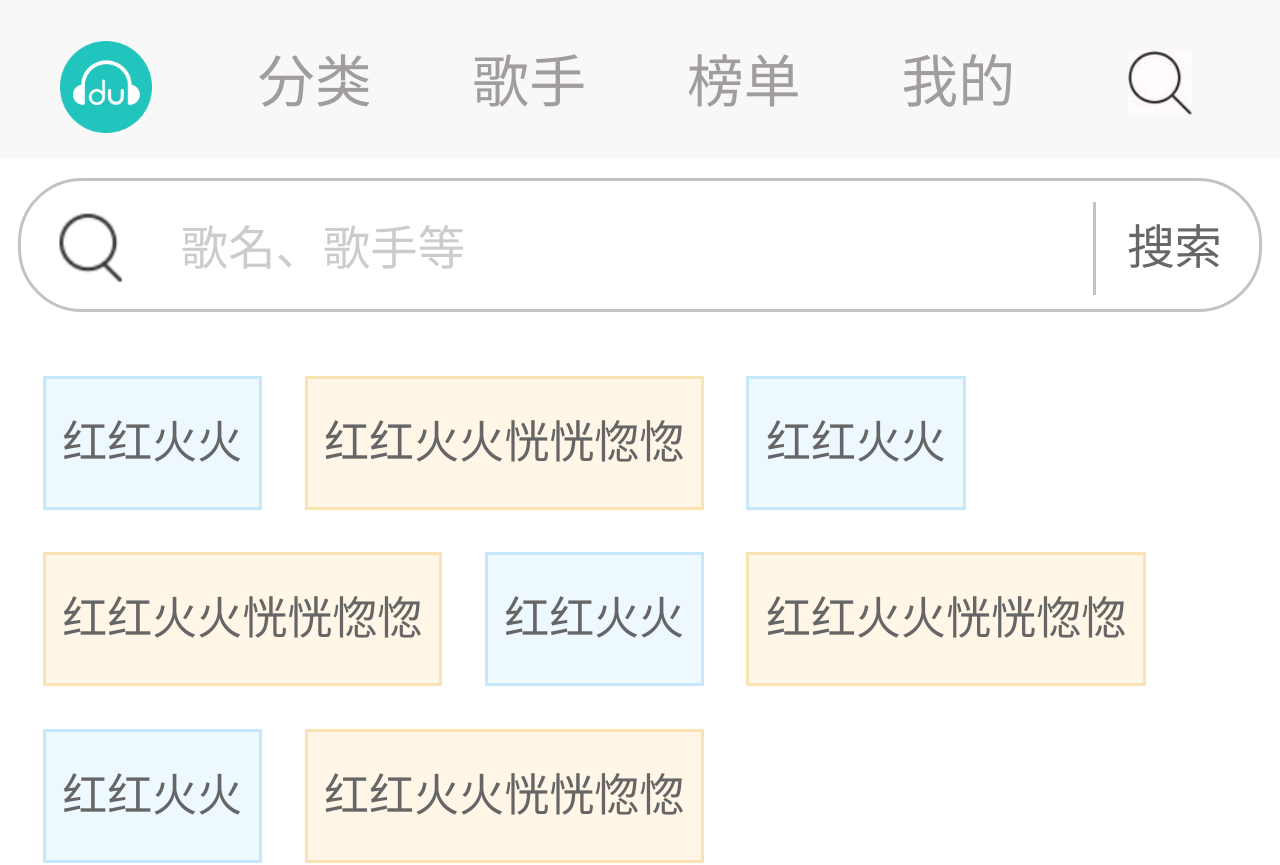
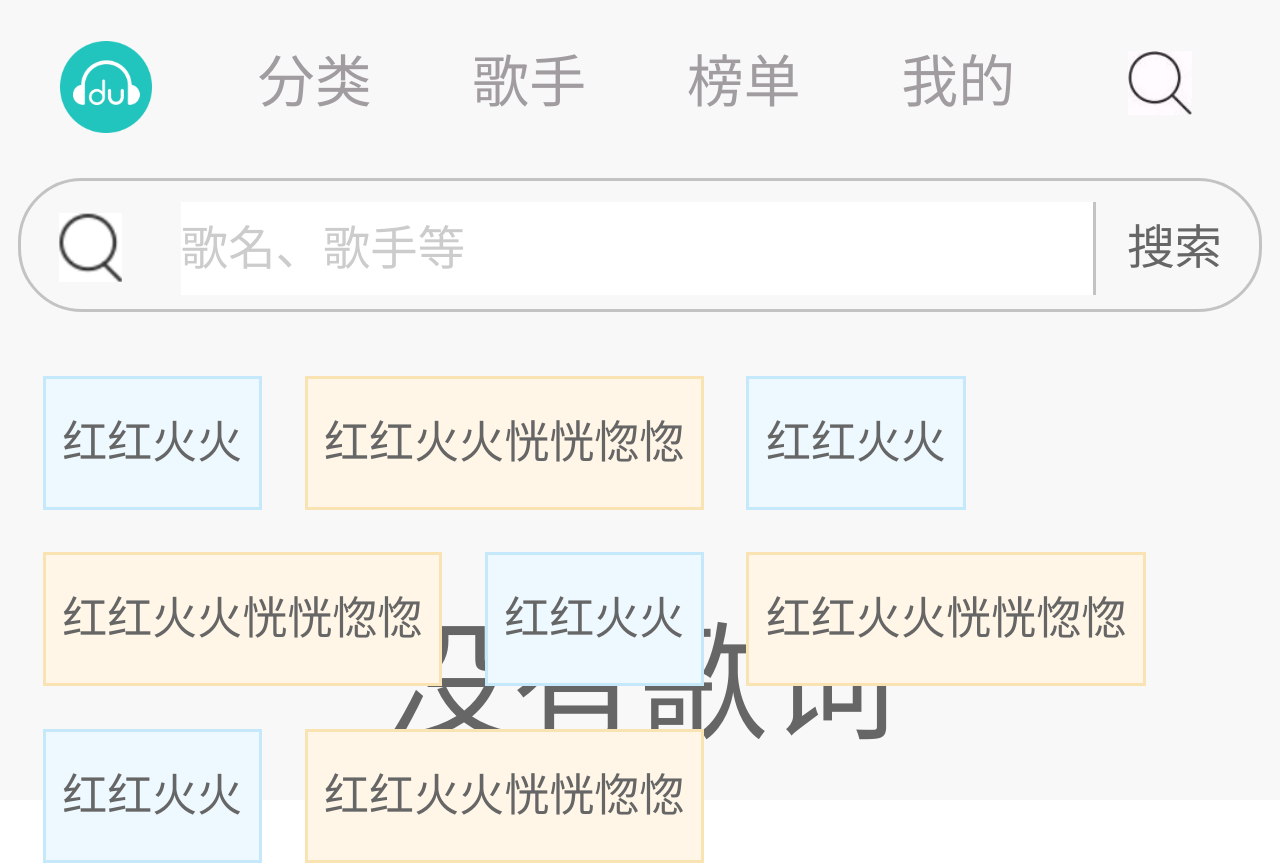
Before and after one commit to xhw0714/bdmusic, a React app: page /search in a window 1280 px wide. Shown: the top 865 px of the page. Built offline with nearby package versions, Linux system fonts and the light colour scheme.

Commit message:
上一首下一首

```diff
--- a/src/actions/index.js
+++ b/src/actions/index.js
@@ -1,3 +1,4 @@
+
 
 export function playMusic (id){
     return {
--- a/src/common/App.js
+++ b/src/common/App.js
@@ -18,6 +18,7 @@ import TopList from './../container/toplist/topList';
 import {songDetail,songUrl,lyric} from "../methods/methods"
 
 class App extends Component {
+  playindex = 0;
   constructor(){
     super();
     this.state={
@@ -61,16 +62,18 @@ class App extends Component {
 
 //歌曲播放进度条
   getprogress = ()=>{
+    clearInterval(this.timer);
     this.timer = setInterval(()=>{
       let {playAudio} = this.refs;
-      this.setState({
-        progress:playAudio.prevPlayed,
-        getCurrentTime:playAudio.getCurrentTime()
-      })
+        this.setState({
+          progress:playAudio.prevPlayed,
+          getCurrentTime:playAudio.getCurrentTime()
+        })
     },300)
   }
 //播放暂停
   setPlayOrPause=()=>{
+
     let {isPlaying} = this.state;
       this.setState({
         isPlaying:!isPlaying
@@ -82,6 +85,30 @@ class App extends Component {
         }
       })
   }
+
+  //播放完成后或者下一首
+  playEndorNext = (e)=>{
+    // clearInterval(this.timer)
+
+    let {playArr} = this.props;
+    if(playArr[this.playindex+1]){
+        this.playSong(playArr[++this.playindex].id)
+    }else{
+      alert("没有下一首了")
+    }
+  }
+
+  //播放完成后
+  playPre = (e)=>{
+    // clearInterval(this.timer)
+    let {playArr} = this.props;
+    if(playArr[this.playindex-1]){
+        this.playSong(playArr[--this.playindex].id)
+    }else{
+      alert("没有上一首了")
+    }
+  }
+
 //显示大播放器
   bigplayshowfn= ()=>{
       let {bigPlayShow} = this.state;
@@ -93,14 +120,20 @@ class App extends Component {
   setSeekTo=(num)=>{
     this.refs.playAudio.seekTo(num)
   }
+  componentDidMount(){
+    let {store} = this.props;
+    store.subscribe(()=>{
+      this.playindex = 0
+    })
+  }
 
 
   render() {
-    let {playSong,setPlayOrPause,bigplayshowfn,setSeekTo} = this;
+    let {playSong,setPlayOrPause,bigplayshowfn,setSeekTo,playEndorNext,playindex,playPre} = this;
     let {nowPlayLink,isPlaying,progress,songMes,playingId,bigPlayShow,getCurrentTime,lrcArr} = this.state;
     let {playArr} = this.props;
-    if(playArr.length>0){
-      playSong(playArr[0].id)
+    if(playArr.length>0 ){
+      playSong(playArr[playindex].id)
     }
     return (
       // havaPlay 留出底部的padding值
@@ -116,9 +149,9 @@ class App extends Component {
               <Route path="/login"  component={Login}></Route>
               <Route path="/toplist/:id?" component={TopList}></Route>
           </div>
-          {playingId!==0?<PlaySmall bigplayshowfn={bigplayshowfn}  arr={playArr[0]} progress={progress} songMes={songMes} isplaying={isPlaying} setPlayOrPause={setPlayOrPause}/>:null}
-          {bigPlayShow?<PlayBig bigplayshowfn={bigplayshowfn} isplaying={isPlaying} getCurrentTime={getCurrentTime} progress={progress} songMes={songMes} setPlayOrPause={setPlayOrPause} lrcArr={lrcArr} setSeekTo={setSeekTo}/>:null}
-          <ReactPlayer url={nowPlayLink} playing={isPlaying} ref="playAudio" width={0} height={0} progressFrequency={0.5}/>
+          {playingId!==0?<PlaySmall bigplayshowfn={bigplayshowfn}  arr={playArr[0]} progress={progress} songMes={songMes} isplaying={isPlaying} setPlayOrPause={setPlayOrPause} playEndorNext={playEndorNext}/>:null}
+          <PlayBig bigplayshowfn={bigplayshowfn} isplaying={isPlaying} getCurrentTime={getCurrentTime} progress={progress} songMes={songMes} setPlayOrPause={setPlayOrPause} playEndorNext={playEndorNext} lrcArr={lrcArr} setSeekTo={setSeekTo} bigPlayShow={bigPlayShow} playPre={playPre}/>
+          <ReactPlayer onEnded={playEndorNext} url={nowPlayLink} playing={isPlaying} ref="playAudio" width={0} height={0} progressFrequency={0.5}/>
       </div>
     )
   }
--- a/src/component/playBig/playBig.js
+++ b/src/component/playBig/playBig.js
@@ -6,14 +6,20 @@ function totwo(n){
 }
 
 export default class playBig extends Component{
-
+    constructor(){
+        super();
+        this.state={
+            getProLong:0
+        }
+    }
     seek = 0;
     //歌词滚动
     componentDidUpdate() {
         let {getCurrentTime} = this.props;
-        let {songTextBox} = this.refs;
+        let {songTextBox,songDiv} = this.refs;
         let lis = document.querySelectorAll(".song-div .song-text li");
-        let BoxHeight = document.querySelector(".song-div").offsetHeight;
+        let BoxHeight = songDiv.offsetHeight;
+
         for(var i=0;i<lis.length;i++){
             if(Number(lis[i].dataset.time) === Math.floor(getCurrentTime)){
                 this.goTop = lis[i].offsetTop;
@@ -22,9 +28,13 @@ export default class playBig extends Component{
         songTextBox.style.top = - (this.goTop-BoxHeight/2) + "px";
     }
     componentDidMount(){
-        let BoxHeight = document.querySelector(".song-div").offsetHeight;
-        let {songTextBox} = this.refs;
+        let {songTextBox,songDiv,drapBox} = this.refs;
+        let BoxHeight = songDiv.offsetHeight;
         songTextBox.style.top = BoxHeight/2 + "px";
+
+        this.setState({
+            getProLong:drapBox.offsetWidth
+        })
     }
 
     //拖拽进度
@@ -34,11 +44,13 @@ export default class playBig extends Component{
     }
 
     drapMove = (e) => {
+        let {getProLong} = this.state;
         let moveLeft = e.touches[0].clientX - this.refs.drapBox.getBoundingClientRect().left;
         if(moveLeft<=0)moveLeft=0;
         if(moveLeft>= this.refs.drapBox.getBoundingClientRect().right - this.refs.drapBox.getBoundingClientRect().left) moveLeft = this.refs.drapBox.getBoundingClientRect().right - this.refs.drapBox.getBoundingClientRect().left;
         this.refs.drapSpan.style.left = moveLeft +'px';
-        this.seek = moveLeft/1000 >1? 1 :moveLeft/1000;
+
+        this.seek = moveLeft/getProLong >1? 1 :moveLeft/getProLong;
     }
 
     drapEnd = (e) => {
@@ -48,8 +60,10 @@ export default class playBig extends Component{
     }
 
     render(){
-        let {bigplayshowfn,isplaying,progress,setPlayOrPause,getCurrentTime,songMes,lrcArr} = this.props;
+        let {bigplayshowfn,isplaying,progress,setPlayOrPause,getCurrentTime,songMes,lrcArr,bigPlayShow,playEndorNext,playPre} = this.props;
         let {drapSong,drapEnd} = this;
+        let {getProLong} = this.state;
+        if(lrcArr.length>0){
             //根据时间拆分歌词
             let newTime = 0;
             let lrcshow = lrcArr.map((e,i)=>{
@@ -60,19 +74,24 @@ export default class playBig extends Component{
                 if(newe.trim() === '')return '';
                 return {name:newe,time:isNaN(newTime)?0:newTime}
             }).filter(e=>e!=='');
-        let item = lrcshow.map((e,i)=>{
+            var item = lrcshow.map((e,i)=>{
+                if(lrcshow[i+1]){
                     return <li key={i} className={getCurrentTime>=e.time&&getCurrentTime<lrcshow[i+1].time?"on":''} data-time={e.time}>{e.name}</li>
+                }else{
+                    return <li key={i} className={getCurrentTime>=e.time?"on":''} data-time={e.time}>{e.name}</li>
+                }
             })
+        }
         //渲染
         return (
-            <section className="big-play">
+            <section className="big-play" style={bigPlayShow?{}:{"zIndex":"-5000"}}>
                 <div className="b-p-head clearfix">
                     <span className="back fl" onClick={bigplayshowfn}></span>
                     {/* 歌曲信息 两个span歌名和歌手 ul为歌词 */}
                     <div className="song-all">
                         <span className="song-name">{songMes.name}</span>
-                        <span className="singer">{songMes.ar[0].name}</span>
-                        <div className="song-div">
+                        <span className="singer">{songMes.ar?songMes.ar[0].name:''}</span>
+                        <div className="song-div" ref="songDiv">
                         <ul className="song-text"  ref="songTextBox">
 
                             {lrcArr.length>0?item:"没有歌词"}
@@ -90,7 +109,7 @@ export default class playBig extends Component{
                 <div className="big-bar-tool clearfix">
                     <span className="time fl">{totwo(Math.floor(getCurrentTime/60))}:{totwo(Math.floor(getCurrentTime%60))}</span>
                     <span className="guidao fr" ref="drapBox">
-                        <span className="small-bar" ref="drapSpan"  onTouchStart={e=>drapSong(e)} onTouchEnd={e=>drapEnd(e)} style={{left:1000*progress+'px'}}></span>
+                        <span className="small-bar" ref="drapSpan"  onTouchStart={e=>drapSong(e)} onTouchEnd={e=>drapEnd(e)} style={{left:getProLong*progress+'px'}}></span>
                     </span>
                 </div>
 
@@ -98,12 +117,18 @@ export default class playBig extends Component{
                 <div className="btns clearfix">
                 {/* 播放模式 正常（顺序播放）无  单曲  type-one   随机（type-afs） */}
                     <span className="play-style type-one fl"></span>
-                    <span className="pre fl"></span>
+                    <span className="pre fl" onClick={e=>{
+                        e.stopPropagation();
+                        playPre()
+                    }}></span>
                     <span className={isplaying?"play-btn play fl":"play-btn stop fl"} onClick={e=>{
                         e.stopPropagation();
                         setPlayOrPause()
                     }}></span>
-                    <span className="next fl"></span>
+                    <span className="next fl" onClick={e=>
+                        {e.stopPropagation();
+                        playEndorNext(e)}
+                    }></span>
                     <span className="list fl"></span>
                 </div>
             </section>
--- a/src/component/playSmall/playSmall.js
+++ b/src/component/playSmall/playSmall.js
@@ -10,7 +10,7 @@ export default class extends Component{
     }
 
     render(){
-        let {progress,songMes,isplaying,setPlayOrPause,bigplayshowfn} = this.props;
+        let {progress,songMes,isplaying,setPlayOrPause,bigplayshowfn,playEndorNext} = this.props;
         return (
             <div className="music-play-small clearfix" onClick={e=>bigplayshowfn()}>
                 <div
@@ -33,7 +33,10 @@ export default class extends Component{
                         e.stopPropagation();
                         setPlayOrPause()
                     }}></div>
-                    <div className="next-btn fl"></div>
+                    <div className="next-btn fl" onClick={e=>{
+                        e.stopPropagation();
+                        playEndorNext()
+                    }}></div>
                     {/* <span className="list-btn fl"></span> */}
                 </div>
 
--- a/src/index.js
+++ b/src/index.js
@@ -14,7 +14,9 @@ const store = createStore(reducer);
 ReactDOM.render(
 <Provider store={store}>
     <Router >
-        <Route path="/" component={App} />
+        <Route path="/"  render={(props)=>{
+            return (<App location={props.location} store={store}/>)
+        }} />
     </Router>
 </Provider>
 , document.getElementById('root'));
--- a/src/reducer/bdmusic.js
+++ b/src/reducer/bdmusic.js
@@ -4,9 +4,9 @@ const bdmusic = (state=[],action)=>{
         case "PLAYMUSIC":
             return [
                 {
-                    id:action.id
+                    id:action.id,
                 },
-                ...state
+                ...state.filter(e=>e.id!==action.id)
             ]
 
         default:
--- a/src/reducer/index.js
+++ b/src/reducer/index.js
@@ -1,5 +1,6 @@
 import {combineReducers} from "redux";
 import bdMusicReducer from "./bdmusic"
+
 const bdMusic = combineReducers({
     playArr:bdMusicReducer
 })
```
Also changed, not shown: src/container/index/component/index_list.js (+17 -10 lines), src/container/index/index.js (+8 -6 lines). Lines whose indentation alone changed are shown as unchanged.
